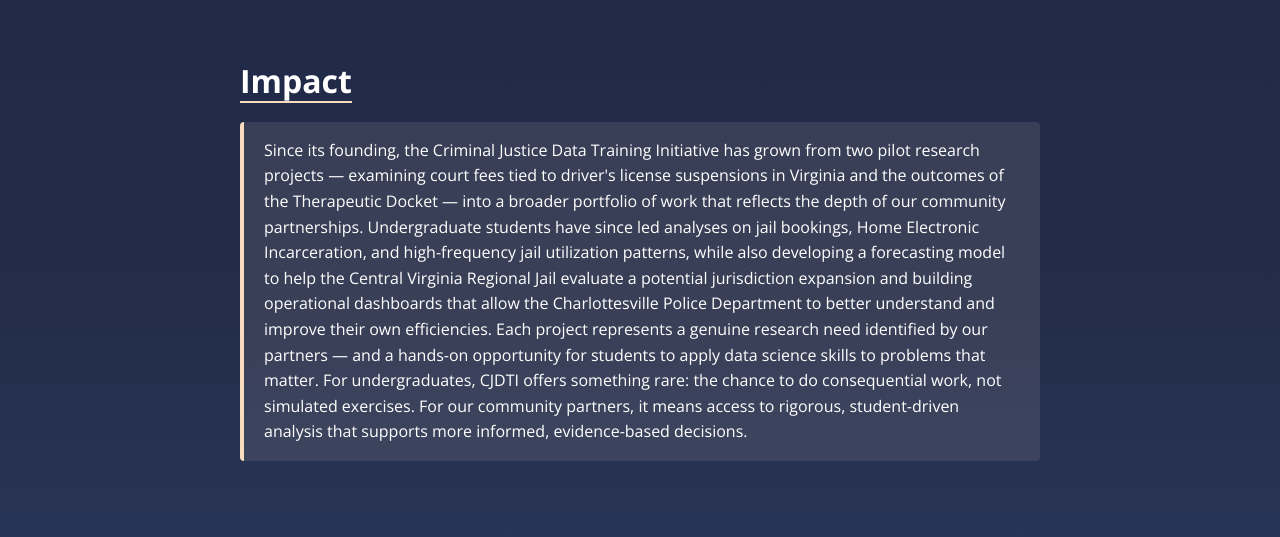
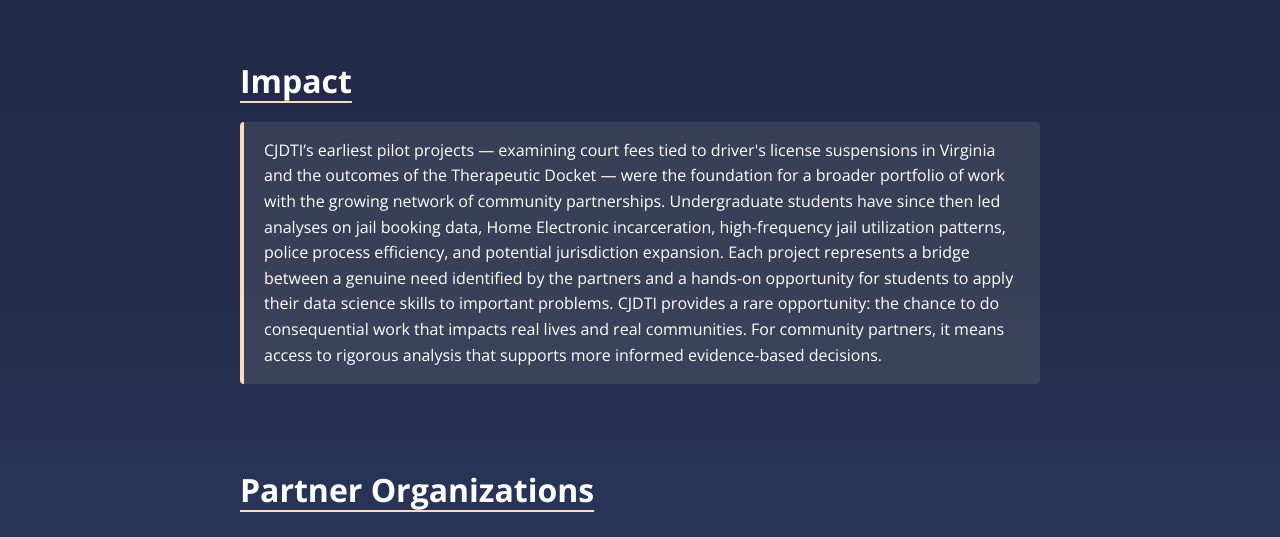
Before and after one commit to bellaelu/cjdti-bella, a plain HTML site: page docs/index.html in a window 1280 px wide. Shown: the part 2400-2937 px from the top of the page. Drawn offline with nearby package versions, Linux system fonts and the light colour scheme; a web font is replaced by a local one.

Commit message:
adjusting impact section

```diff
--- a/docs/index.html
+++ b/docs/index.html
@@ -92,7 +92,7 @@
 
             <section class="content-section" id="impact">
                 <h2>Impact</h2>
-                <p class="impact-text"> Since its founding, the Criminal Justice Data Training Initiative has grown from two pilot research projects — examining court fees tied to driver's license suspensions in Virginia and the outcomes of the Therapeutic Docket — into a broader portfolio of work that reflects the depth of our community partnerships. Undergraduate students have since led analyses on jail bookings, Home Electronic Incarceration, and high-frequency jail utilization patterns, while also developing a forecasting model to help the Central Virginia Regional Jail evaluate a potential jurisdiction expansion and building operational dashboards that allow the Charlottesville Police Department to better understand and improve their own efficiencies. Each project represents a genuine research need identified by our partners — and a hands-on opportunity for students to apply data science skills to problems that matter. For undergraduates, CJDTI offers something rare: the chance to do consequential work, not simulated exercises. For our community partners, it means access to rigorous, student-driven analysis that supports more informed, evidence-based decisions.
+                <p class="impact-text"> CJDTI’s earliest pilot projects — examining court fees tied to driver's license suspensions in Virginia and the outcomes of the Therapeutic Docket — were the foundation for a broader portfolio of work with the growing network of community partnerships. Undergraduate students have since then led analyses on jail booking data, Home Electronic incarceration, high-frequency jail utilization patterns, police process efficiency, and potential jurisdiction expansion. Each project represents a bridge between a genuine need identified by the partners and a hands-on opportunity for students to apply their data science skills to important problems. CJDTI provides a rare opportunity: the chance to do consequential work that impacts real lives and real communities. For community partners, it means access to rigorous analysis that supports more informed evidence-based decisions.
                 </p>
             </section>
 
```
